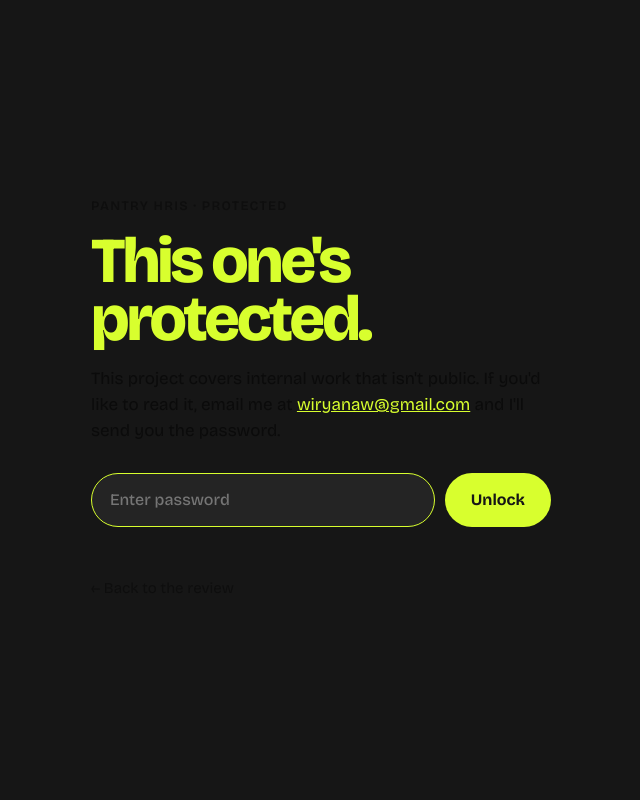
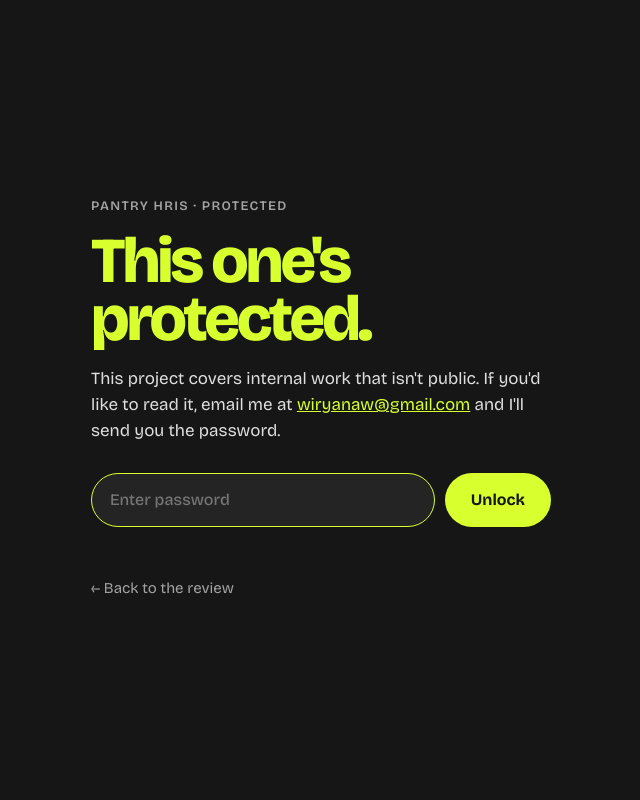
Before and after one commit to wiryanaw/Portfolio, a plain HTML site: page HRIS/index.html in a window 1280 px wide. Shown: the top 800 px of the page, without its empty margins (319-959 px from the left). Drawn offline with nearby package versions, Linux system fonts and the light colour scheme.

Commit message:
Fix invisible text on the HRIS gate and let case titles run full width
Co-Authored-By: Claude Opus 5.5 <noreply@anthropic.com>

```diff
--- a/HRIS/index.html
+++ b/HRIS/index.html
@@ -24,7 +24,7 @@
 }
 * { box-sizing: border-box; }
 html { scroll-behavior: smooth; scroll-padding-top: 72px; }
-body { margin: 0; font: 400 18px/1.55 var(--f); font-optical-sizing: auto; -webkit-font-smoothing: antialiased; background: var(--ink); color: var(--black); }
+body { margin: 0; font: 400 18px/1.55 var(--f); font-optical-sizing: auto; -webkit-font-smoothing: antialiased; background: var(--ink); color: rgba(255,255,255,.86); }
 a { color: inherit; }
 img, video { display: block; max-width: 100%; }
 :focus-visible { outline: 3px solid currentColor; outline-offset: 4px; border-radius: 6px; }
@@ -49,7 +49,7 @@ img, video { display: block; max-width: 100%; }
 /* Type */
 .k { font: 600 13px var(--f); letter-spacing: .1em; text-transform: uppercase; opacity: .7; }
 .k b { font-weight: 600; opacity: .55; margin-right: 10px; font-variant-numeric: tabular-nums; }
-h1 { margin: 18px 0 0; font: 800 clamp(48px, 8.4vw, 136px) var(--f); line-height: .9; letter-spacing: -0.05em; text-wrap: balance; max-width: 13ch; }
+h1 { margin: 18px 0 0; font: 800 clamp(48px, 8.4vw, 136px) var(--f); line-height: .9; letter-spacing: -0.05em; text-wrap: balance; }
 h2 { margin: 16px 0 0; font: 800 clamp(36px, 5.4vw, 84px) var(--f); line-height: .95; letter-spacing: -0.045em; text-wrap: balance; max-width: 16ch; }
 h3 { margin: 0; font: 700 22px/1.2 var(--f); letter-spacing: -0.02em; }
 .lead { margin: 28px 0 0; max-width: 40ch; font-size: clamp(20px, 1.9vw, 27px); font-weight: 300; line-height: 1.3; letter-spacing: -0.015em; text-wrap: pretty; }
@@ -221,7 +221,7 @@ figcaption { margin-top: 12px; font: 600 12px var(--f); letter-spacing: .08em; t
 }
 
 /* Gate */
-.gate { position: fixed; inset: 0; z-index: 50; display: grid; place-items: center; padding: 24px; background: var(--ink); }
+.gate { position: fixed; inset: 0; z-index: 50; display: grid; place-items: center; padding: 24px; background: var(--ink); color: rgba(255,255,255,.86); }
 .gate.open { display: none; }
 .gate-box { width: 100%; max-width: 460px; }
 .gate h1 { font-size: clamp(40px, 6vw, 64px); }
```
Also changed, not shown: Loyalty/index.html (+2 -2 lines), Menu-management/index.html (+2 -2 lines).
